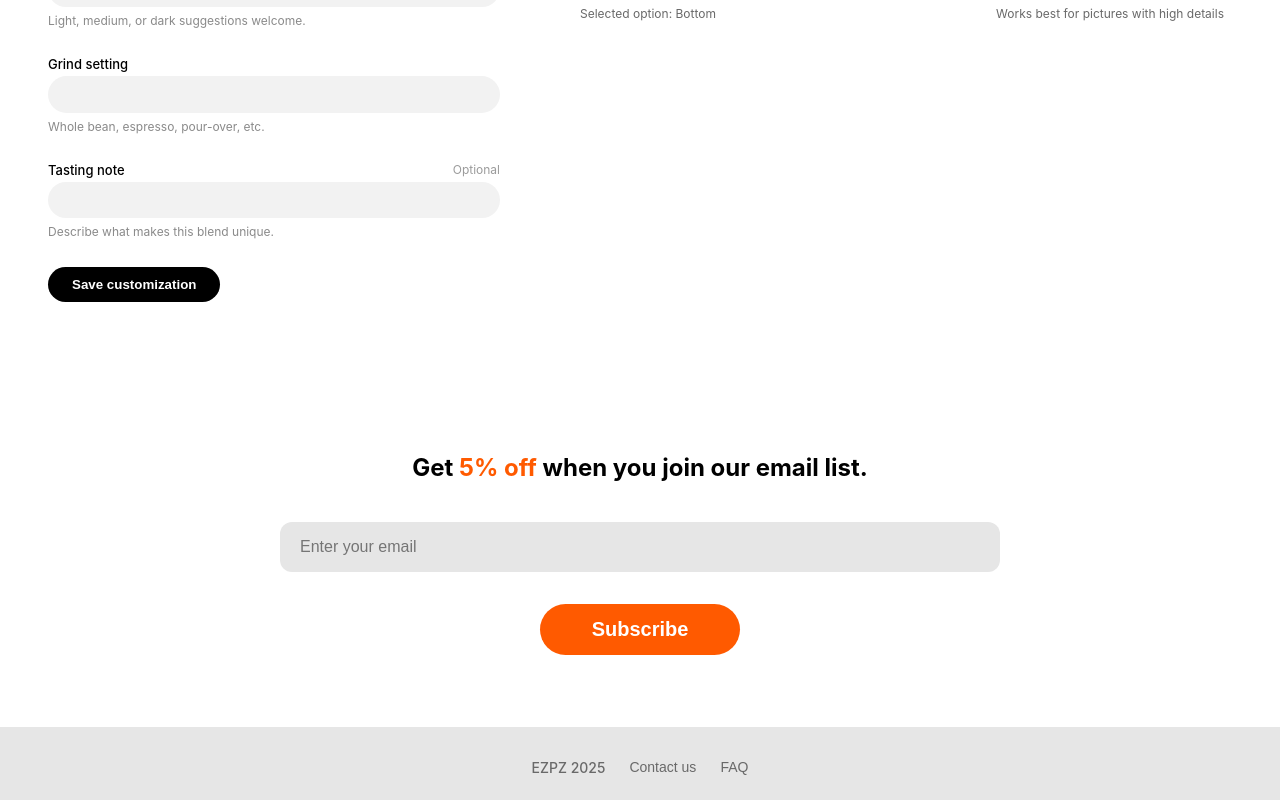
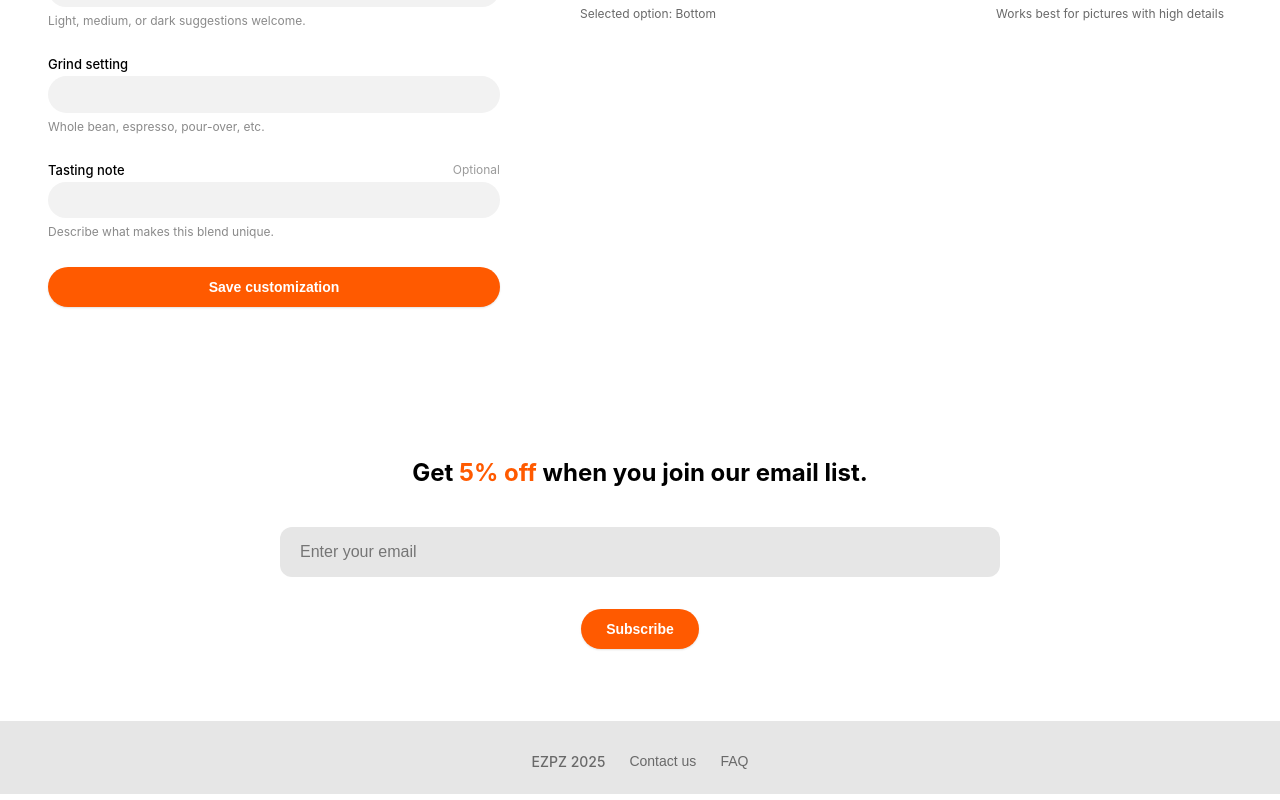
Before and after one commit to EZPZCOFFEE/ezpz.coffee, a Next.js app: page / in a window 1280 px wide. Shown: the part 318-1118 px from the top of the page. Built offline with nearby package versions, Linux system fonts and the light colour scheme; no server answers; what @shopify/hydrogen-react would draw is missing.

Commit message:
Cleanup styles

```diff
--- a/app/page.tsx
+++ b/app/page.tsx
@@ -6,6 +6,7 @@ import { FormProvider, SubmitHandler, useForm } from "react-hook-form";
 import { z } from "zod";
 
 import TextInput from "@/components/form/TextInput";
+import Button from "@/components/shared/Button";
 
 import styles from "./styles.module.scss";
 
@@ -71,9 +72,9 @@ const Home = () => {
               optionalLabel="Optional"
               helperText="Describe what makes this blend unique."
             />
-            <button type="submit" className={styles.submitButton}>
+            <Button type="submit" variant="primary">
               Save customization
-            </button>
+            </Button>
             {statusMessage && <p className={styles.statusMessage}>{statusMessage}</p>}
           </form>
         </FormProvider>
--- a/app/styles.module.scss
+++ b/app/styles.module.scss
@@ -19,22 +19,6 @@
     display: flex;
     flex-direction: column;
     gap: 16px;
-
-    .submitButton {
-      align-self: flex-start;
-      border: none;
-      border-radius: 999px;
-      padding: 10px 24px;
-      font-weight: 600;
-      background-color: #000000;
-      color: #ffffff;
-      cursor: pointer;
-      transition: opacity 0.2s ease;
-
-      &:hover {
-        opacity: 0.8;
-      }
-    }
 
     .statusMessage {
       font-size: 12px;
--- a/components/custom/NewsletterSignup/index.tsx
+++ b/components/custom/NewsletterSignup/index.tsx
@@ -1,3 +1,5 @@
+import Button from "@/components/shared/Button";
+
 import styles from "./styles.module.scss";
 
 const NewsletterSignup = () => {
@@ -13,9 +15,9 @@ const NewsletterSignup = () => {
             Email address
           </label>
           <input id="newsletter-email" type="email" className={styles.input} placeholder="Enter your email" />
-          <button type="button" className={styles.submitButton}>
+          <Button type="button" variant="primary">
             Subscribe
-          </button>
+          </Button>
         </form>
       </div>
     </section>
--- a/components/custom/NewsletterSignup/styles.module.scss
+++ b/components/custom/NewsletterSignup/styles.module.scss
@@ -41,22 +41,6 @@
   font-size: 16px;
 }
 
-.submitButton {
-  padding: 14px 40px;
-  border-radius: 999px;
-  border: none;
-  background-color: #ff5a00;
-  color: #ffffff;
-  font-size: 18px;
-  font-weight: 700;
-  cursor: pointer;
-  min-width: 200px;
-}
-
-.submitButton:hover {
-  filter: brightness(0.95);
-}
-
 .visuallyHidden {
   position: absolute;
   width: 1px;
@@ -77,8 +61,4 @@
   .newsletterTitle {
     font-size: 24px;
   }
-
-  .submitButton {
-    font-size: 20px;
-  }
 }
--- a/components/shared/Button/index.tsx
+++ b/components/shared/Button/index.tsx
@@ -1,7 +1,7 @@
 "use client";
 
+import classNames from "classnames";
 import { forwardRef } from "react";
-import classNames from "classnames";
 
 import styles from "./styles.module.scss";
 
@@ -21,11 +21,11 @@ const Button = forwardRef<HTMLButtonElement, ButtonProps>(
         styles.button,
         styles[`button--${variant}`],
         { [styles["button--full-width"]]: fullWidth },
-        className,
+        className
       )}
       {...props}
     />
-  ),
+  )
 );
 
 Button.displayName = "Button";
--- a/components/shared/Button/styles.module.scss
+++ b/components/shared/Button/styles.module.scss
@@ -36,7 +36,22 @@
 }
 
 .button--primary {
+  background-color: #ff5a00;
+  color: #ffffff;
+  box-shadow: 0 1px 2px rgba(0, 0, 0, 0.12);
+
+  &:hover:not(:disabled) {
+    background-color: #e25000;
+  }
+
+  &:active:not(:disabled) {
+    background-color: #cc4800;
+  }
+}
+
+.button--secondary {
   background-color: #f3f3f3;
+  color: #ff5a00;
   box-shadow: 0 1px 2px rgba(0, 0, 0, 0.08);
 
   &:hover:not(:disabled) {
@@ -45,19 +60,6 @@
 
   &:active:not(:disabled) {
     background-color: #dfdfdf;
-  }
-}
-
-.button--secondary {
-  border: 1px solid #ff5a00;
-  background-color: transparent;
-
-  &:hover:not(:disabled) {
-    background-color: rgba(255, 90, 0, 0.08);
-  }
-
-  &:active:not(:disabled) {
-    background-color: rgba(255, 90, 0, 0.16);
   }
 }
 
```
